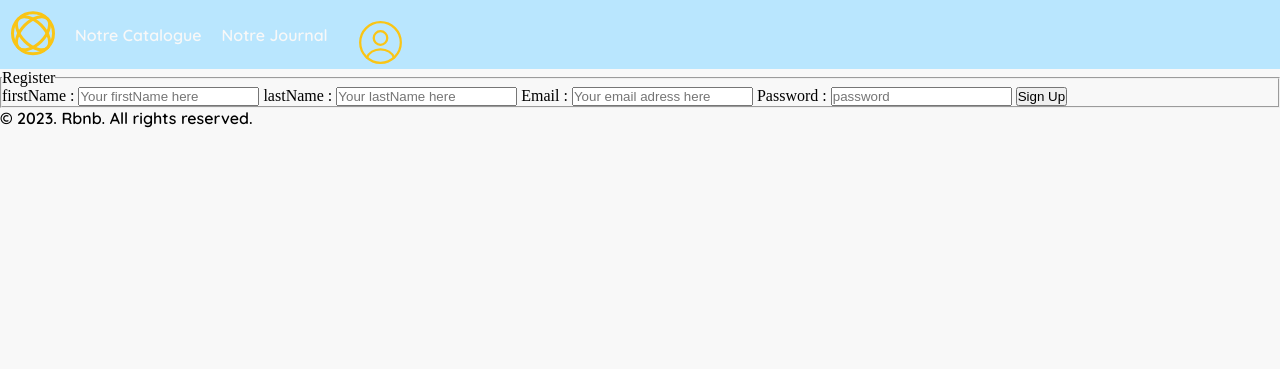
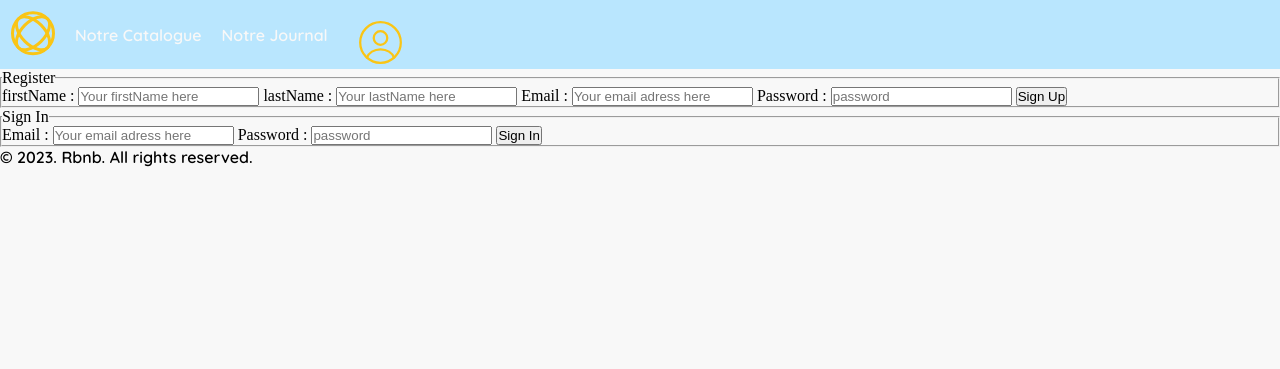
Before and after one commit to Anathariel/Project-Rbnb, a PHP site: page /registration in a window 1280 px wide. Shown: the top 369 px of the page. Run offline with PHP 8.4, Linux system fonts and the light colour scheme; some libraries are stand-ins or nearby versions.

Commit message:
add path to register

```diff
--- a/controller/UserController.php
+++ b/controller/UserController.php
@@ -27,7 +27,7 @@ class UserController extends Controller {
 
     public function login(){
         if (!$_POST) {
-            echo self::getRender('login.html.twig', []);
+            echo self::getRender('register.html.twig', []);
         } else {
             $email = $_POST['email'];
             $password = $_POST['password'];
--- a/index.php
+++ b/index.php
@@ -13,6 +13,10 @@ $router->map('GET','/', 'HomeController#home', 'home');
 // Register
 $router->map('GET|POST','/registration', 'UserController#register', 'register');
 
+// Log-in/out form route
+$router->map('GET|POST','/login', 'UserController#login', 'login');
+$router->map('GET','/logout', 'UserController#logout', 'logout');
+
 
 // MATCH :
 $match = $router->match();
--- a/model/UserModel.php
+++ b/model/UserModel.php
@@ -19,7 +19,7 @@ class UserModel extends Model {
     }
 
     public function getUserByEmail(string $email){
-        $req = $this->getDb()->prepare("SELECT `uid`, `username`, `password`, `email`, `favoris`, `joined_date` FROM `user` WHERE `email` = :email");
+        $req = $this->getDb()->prepare("SELECT `uid`, `email`, `password` FROM `user` WHERE `email` = :email");
         $req->bindParam(":email", $email, PDO::PARAM_STR);
         $req->execute();
 
--- a/view/register.html.twig
+++ b/view/register.html.twig
@@ -8,7 +8,7 @@
     <fieldset>
         <legend>Register</legend>
 
-        <form method="POST" action="{{ register }}">
+        <form method="POST" action="{{ path('register') }}">
 
             <label for="firstName">firstName :</label>
             <input type="text" id="firstName" name="firstName" placeholder="Your firstName here">
@@ -27,4 +27,21 @@
     </fieldset>
 </div>
 
+<div id="connect">
+    <fieldset>
+        <legend>Sign In</legend>
+
+        <form action="{{ path('login') }}" method="POST">
+
+            <label for="email">Email :</label>
+            <input type="email" id="email" name="email" placeholder="Your email adress here">
+
+            <label for="password">Password :</label>
+            <input type="password" id="password" name="password" placeholder="password">
+
+            <input type="submit" value="Sign In">
+        </form>
+    </fieldset>
+</div>
+
 {% endblock %}
```
